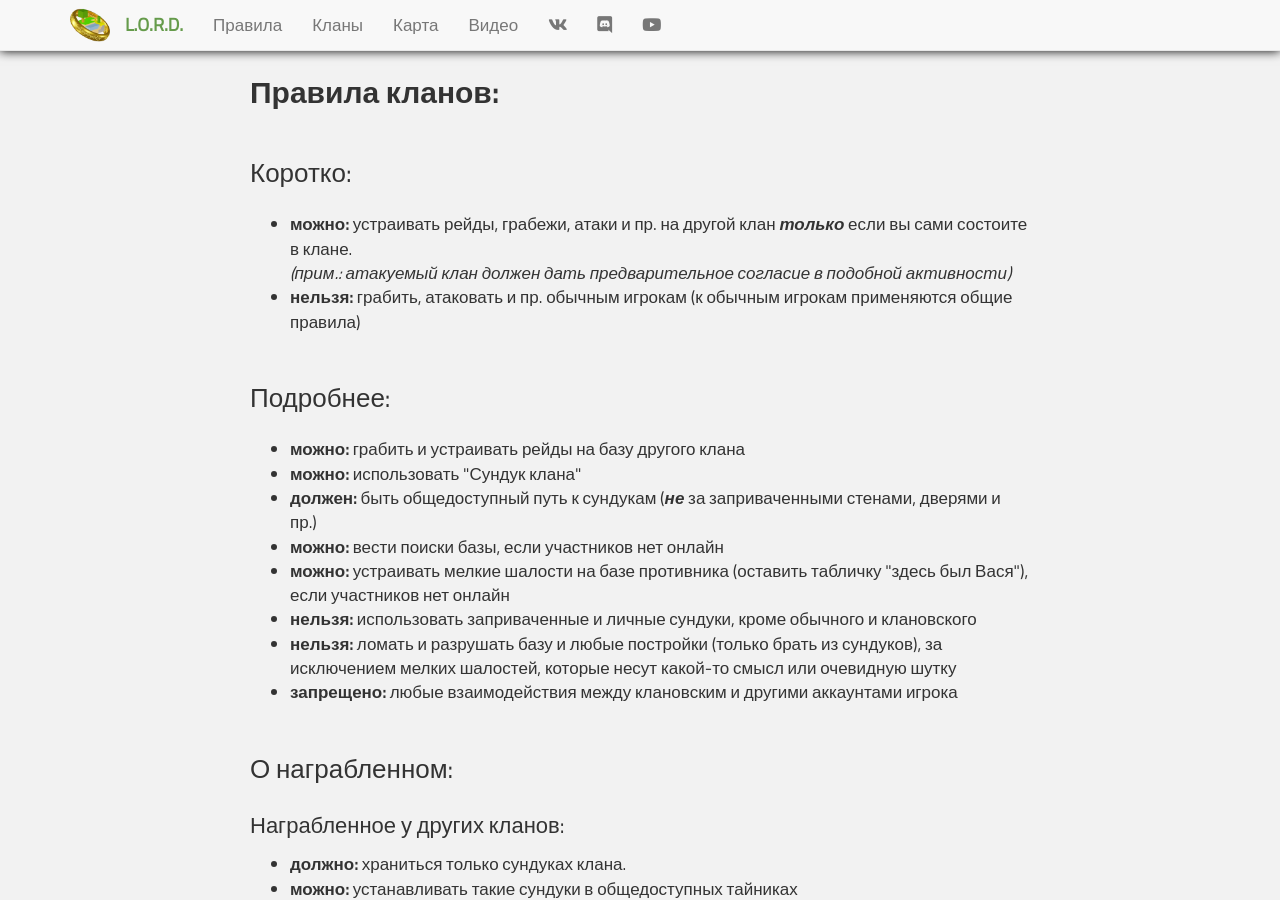
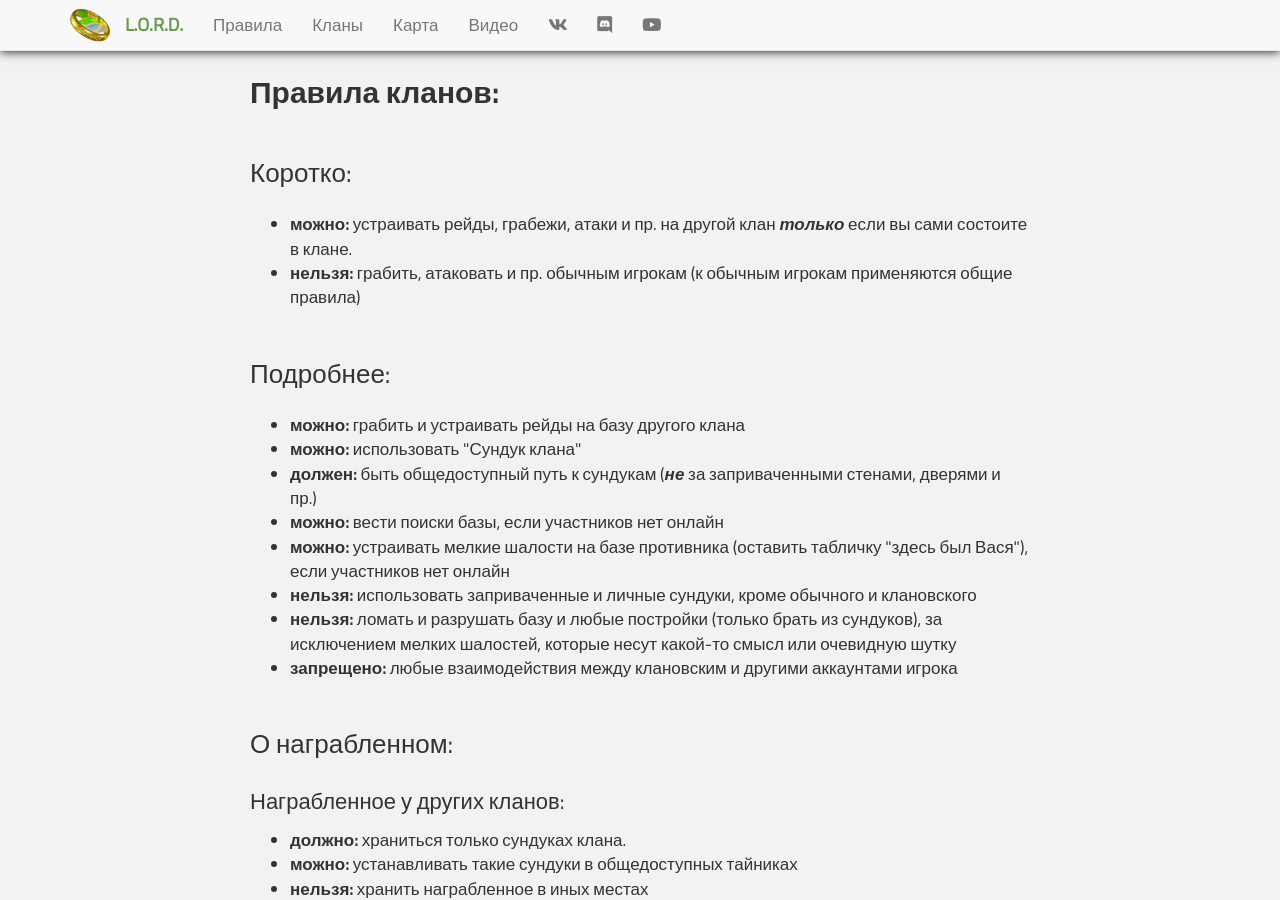
Before and after one commit to lord-server/lord-server.ru, a Jekyll site: the page built from clans-rules.html, in a window 1280 px wide and 900 px high, scrolled down 1329 px. Built offline with Jekyll 4.4.1, drawn with Linux system fonts in a browser that asks for light colours; some of the changed text lies outside the part shown.

```diff
--- a/clans-rules.html
+++ b/clans-rules.html
@@ -49,7 +49,7 @@ layout: default
         <ul>
             <li>
                 <b>можно:</b> устраивать рейды, грабежи, атаки и пр. на другой клан <b><i>только</i></b> если вы сами состоите в клане.<br>
-                <i>(прим.: атакуемый клан должен дать предварительное согласие в подобной активности)</i>
+                <!--i>(прим.: атакуемый клан должен дать предварительное согласие в подобной активности)</i-->
             </li>
             <li>
                 <b>нельзя:</b> грабить, атаковать и пр. обычным игрокам (к обычным игрокам применяются общие правила)
```
Also changed, not shown: other parts of clans-rules.html (+1 -0 lines).
